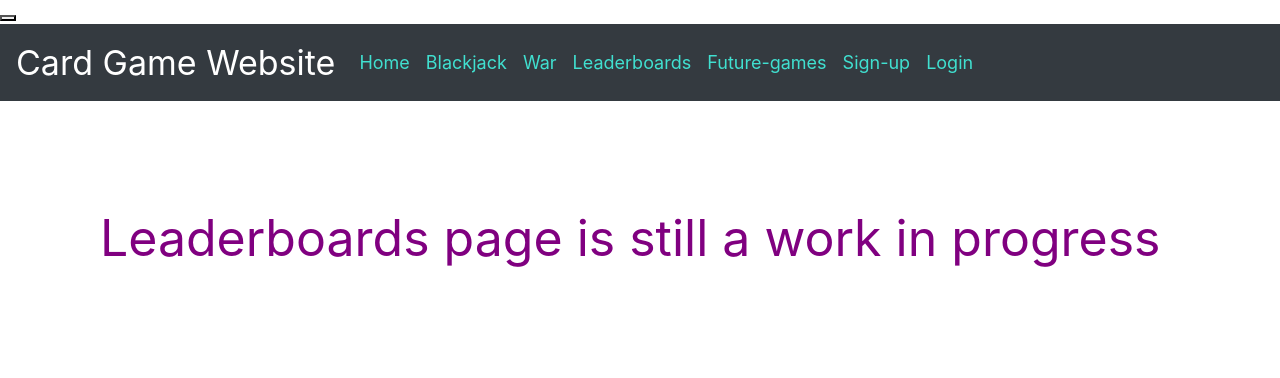
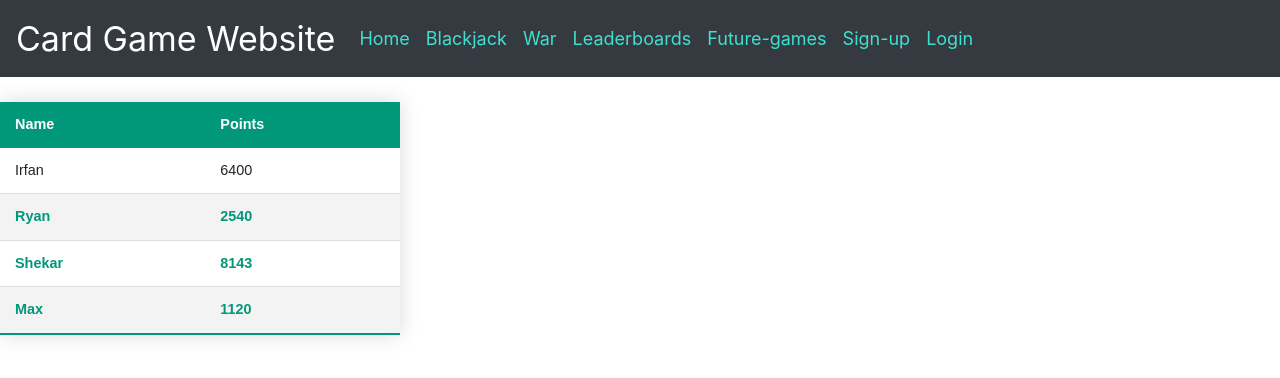
Before and after one commit to shekark642/P3-Prophets, a Flask app: page /leaderboards in a window 1280 px wide. Shown: the top 378 px of the page. Run offline with Flask 2, Linux system fonts and the light colour scheme; some libraries are stand-ins or nearby versions.

Commit message:
New leaderboard

```diff
--- a/templates/leaderboards.html
+++ b/templates/leaderboards.html
@@ -1,10 +1,72 @@
 <!DOCTYPE HTML>
-<form method="get" action="/"> <button style = color:white; background-color :white; font-color :white  type="submit"></button> </form>
-
 {% extends "base.html" %}
 {% block body %}
-<p style = "font-size: 50px; color: purple; top: 50; padding:100px;">Leaderboards page is still a work in progress</p>
+<table class="styled-table">
+    <thead>
+    <tr>
+        <th>Name</th>
+        <th>Points</th>
+    </tr>
+    </thead>
+    <tbody>
+    <tr>
+        <td>Irfan</td>
+        <td>6400</td>
+    </tr>
+    <tr class="active-row">
+        <td>Ryan</td>
+        <td>2540</td>
+    </tr>
+    <tr class="active-row">
+        <td>Shekar</td>
+        <td>8143</td>
+    </tr>
+    <tr class="active-row">
+        <td>Max</td>
+        <td>1120</td>
+    </tr>
+    </tbody>
+</table>
+
+<style>
+.styled-table {
+    border-collapse: collapse;
+    margin: 25px 0;
+    font-size: 0.9em;
+    font-family: sans-serif;
+    min-width: 400px;
+    box-shadow: 0 0 20px rgba(0, 0, 0, 0.15);
+}
+
+.styled-table thead tr {
+    background-color: #009879;
+    color: #ffffff;
+    text-align: left;
+}
+
+.styled-table th,
+.styled-table td {
+    padding: 12px 15px;
+}
+
+.styled-table tbody tr {
+    border-bottom: 1px solid #dddddd;
+}
+
+.styled-table tbody tr:nth-of-type(even) {
+    background-color: #f3f3f3;
+}
+
+.styled-table tbody tr:last-of-type {
+    border-bottom: 2px solid #009879;
+}
+
+.styled-table tbody tr.active-row {
+    font-weight: bold;
+    color: #009879;
+}
 
 
+</style>
 
 {% endblock %}
```
Also changed, not shown: templates/easteregg.html (+8 -3 lines).
